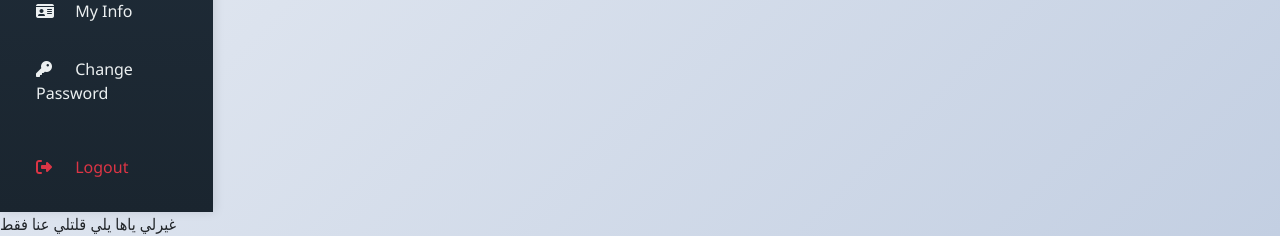
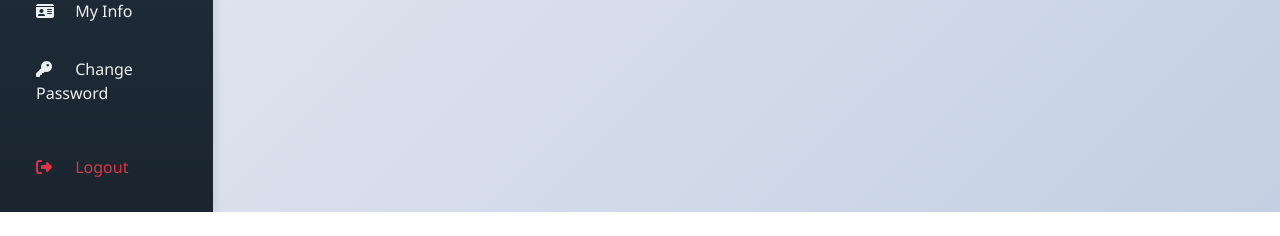
Before and after one commit to jaafarm1/BankSystem-ClientServer, a Flask app: template web_app/templates/dashboard.html in a window 1280 px wide. Shown: the part 948-1184 px from the top of the page. After the commit the page ends 1160 px from the top, so only its background shows below. Run offline with Flask 3, Linux system fonts and the light colour scheme; the template is opened without the code that fills it, so the values that code supplies are empty.

Commit message:
Update dashboard.html

```diff
--- a/web_app/templates/dashboard.html
+++ b/web_app/templates/dashboard.html
@@ -335,4 +335,4 @@
         if(currentRole !== 'customer') loadAllAccountsForAdmin();
     </script>
 </body>
-</html>  غيرلي ياها يلي قلتلي عنا فقط
+</html>
```
